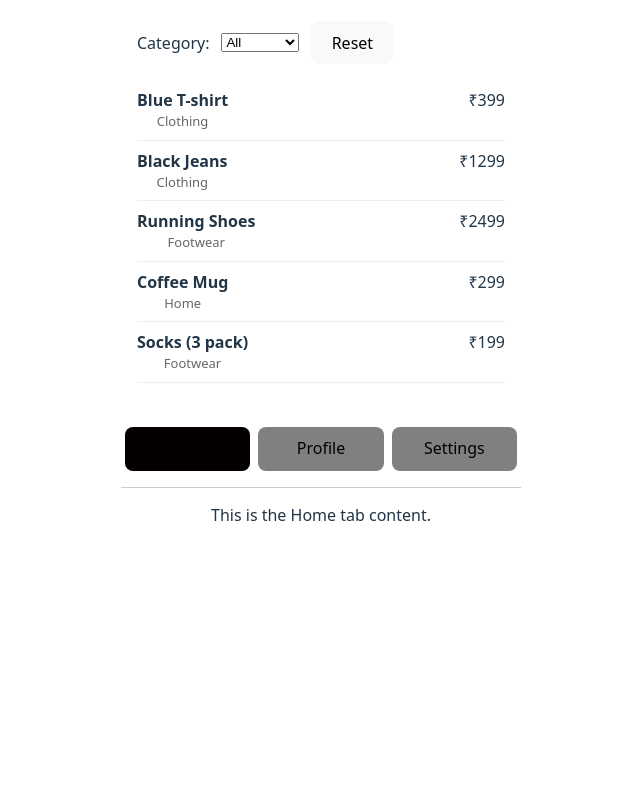
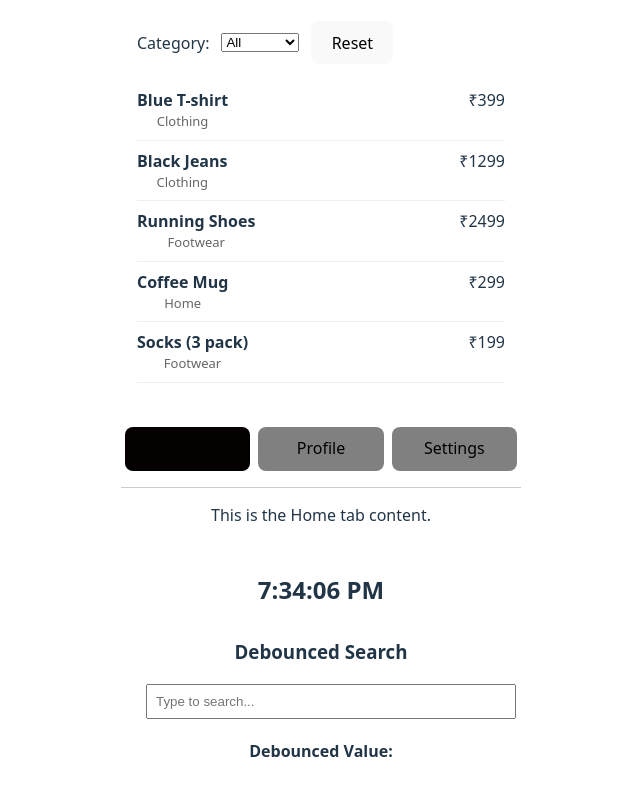
Before and after one commit to Prathm7/react-practice-problems, a React (Vite) app in the folder react-practice/: page / in a window 1280 px wide. Shown: the part 770-1565 px from the top of the page, without its empty margins (319-959 px from the left). Before the commit the page ends 1364 px from the top, so only its background shows below. Built offline with nearby package versions, Linux system fonts and the light colour scheme.

Commit message:
feat: P06 Auto Updating Clock and P07 Search with Debounce

```diff
--- a/react-practice/src/App.jsx
+++ b/react-practice/src/App.jsx
@@ -8,6 +8,8 @@ import LoginForm from "./problems/P03-controlled-form-input/ControlledForm";
 import Shop from "./problems/P04–parent-child-lifting-state/Shop";
 import Tabs from "./problems/P05-tabs-component/Tabs";
 import Tab from "./problems/P05-tabs-component/Tab";
+import Clock from "./problems/P06-auto-updating-clock/Clock";
+import SearchWithDebounce from "./problems/P07-search-with-debounce/SearchWithDebounce";
 
 function App() {
   const [count, setCount] = useState(0);
@@ -23,6 +25,8 @@ function App() {
         <Tab label="Profile">Here is your Profile content.</Tab>
         <Tab label="Settings">Settings content displayed here.</Tab>
       </Tabs>
+      <Clock />
+      <SearchWithDebounce />
     </>
   );
 }
--- /dev/null
+++ b/react-practice/src/problems/P06-auto-updating-clock/Clock.jsx
@@ -0,0 +1,22 @@
+import React, { useEffect, useState } from "react";
+
+export default function Clock() {
+  const [time, setTime] = useState(new Date());
+
+  useEffect(() => {
+    const timerId = setInterval(() => {
+      setTime(new Date());
+    }, 1000);
+
+    return () => {
+      clearInterval(timerId);
+      console.log("Timer cleaned up");
+    };
+  }, []);
+
+  return (
+    <h2 style={{ textAlign: "center", marginTop: "30px" }}>
+      {time.toLocaleTimeString()}
+    </h2>
+  );
+}
--- /dev/null
+++ b/react-practice/src/problems/P07-search-with-debounce/SearchWithDebounce.jsx
@@ -0,0 +1,34 @@
+import React, { useState, useEffect } from "react";
+
+export default function SearchWithDebounce() {
+  const [input, setInput] = useState("");
+  const [searchTerm, setSearchTerm] = useState("");
+
+  useEffect(() => {
+    const handler = setTimeout(() => {
+      setSearchTerm(input);
+    }, 500);
+
+    return () => {
+      clearTimeout(handler);
+    };
+  }, [input]);
+
+  return (
+    <div style={{ width: 350, margin: "30px auto", textAlign: "center" }}>
+      <h3>Debounced Search</h3>
+
+      <input
+        type="text"
+        value={input}
+        placeholder="Type to search..."
+        onChange={(e) => setInput(e.target.value)}
+        style={{ width: "100%", padding: 8 }}
+      />
+
+      <p style={{ marginTop: 20 }}>
+        <strong>Debounced Value:</strong> {searchTerm}
+      </p>
+    </div>
+  );
+}
```
